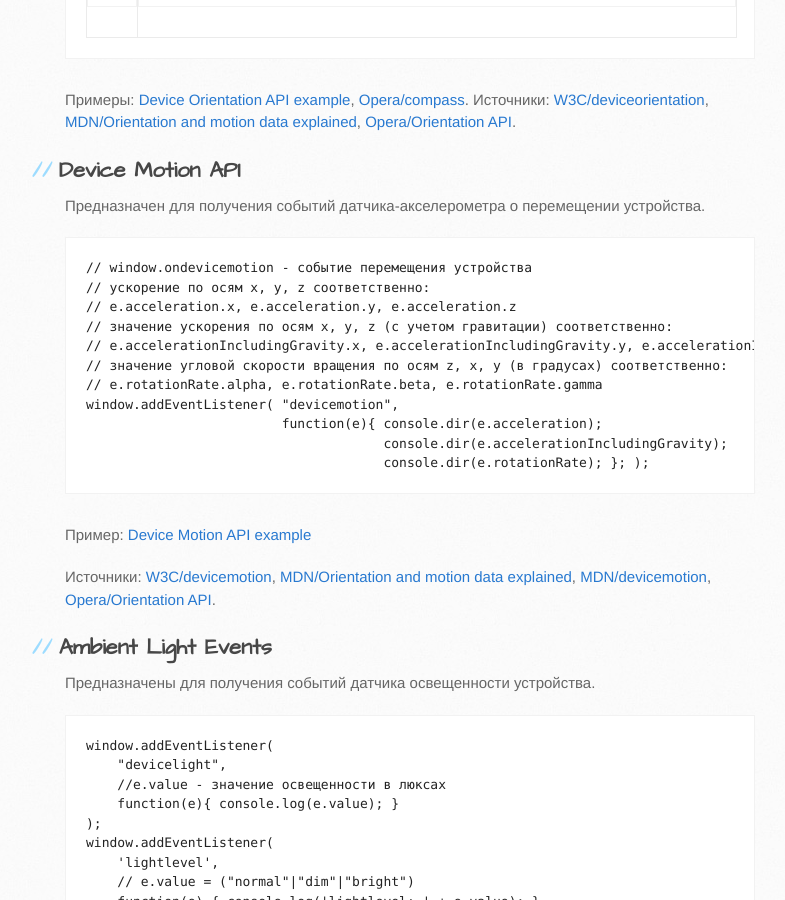
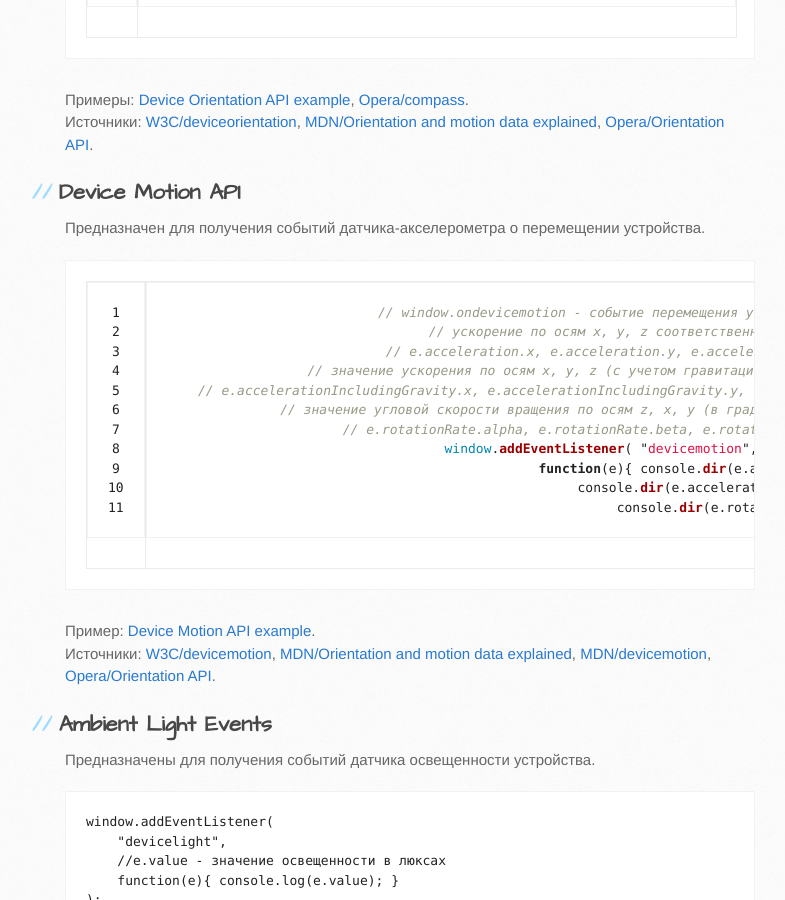
Before and after one commit to sergeymakoveev/sergeymakoveev.github.com, a Jekyll site: the page built from _posts/2013-01-16-frontend-trends.md, in a window 1280 px wide and 900 px high, scrolled down 5452 px. Shown: the whole window, without its empty margins (105-890 px from the left). Built offline with Jekyll 4.4.1, drawn with Linux system fonts in a browser that asks for light colours; nearby versions of some CDN libraries; Markdown is read by kramdown in place of the engine named in the settings.

Commit message:
[edit] _posts/2013-01-16-frontend-trends.md

```diff
--- a/_posts/2013-01-16-frontend-trends.md
+++ b/_posts/2013-01-16-frontend-trends.md
@@ -256,21 +256,24 @@
 ##Device Motion API
 Предназначен для получения событий датчика-акселерометра о перемещении устройства.
 
-<pre>// window.ondevicemotion - событие перемещения устройства
-// ускорение по осям x, y, z соответственно:
-// e.acceleration.x, e.acceleration.y, e.acceleration.z
-// значение ускорения по осям x, y, z (с учетом гравитации) соответственно:
-// e.accelerationIncludingGravity.x, e.accelerationIncludingGravity.y, e.accelerationIncludingGravity.z
-// значение угловой скорости вращения по осям z, x, y (в градусах) соответственно:
-// e.rotationRate.alpha, e.rotationRate.beta, e.rotationRate.gamma
-window.addEventListener( "devicemotion",
-                         function(e){ console.dir(e.acceleration);
-                                      console.dir(e.accelerationIncludingGravity);
-                                      console.dir(e.rotationRate); }; );
-</pre>
+{% highlight js linenos %}
+
+    // window.ondevicemotion - событие перемещения устройства
+    // ускорение по осям x, y, z соответственно:
+    // e.acceleration.x, e.acceleration.y, e.acceleration.z
+    // значение ускорения по осям x, y, z (с учетом гравитации) соответственно:
+    // e.accelerationIncludingGravity.x, e.accelerationIncludingGravity.y, e.accelerationIncludingGravity.z
+    // значение угловой скорости вращения по осям z, x, y (в градусах) соответственно:
+    // e.rotationRate.alpha, e.rotationRate.beta, e.rotationRate.gamma
+    window.addEventListener( "devicemotion",
+                             function(e){ console.dir(e.acceleration);
+                                          console.dir(e.accelerationIncludingGravity);
+                                          console.dir(e.rotationRate); }; );
+
+{% endhighlight %}
+
 **Пример**:
-[Device Motion API example](https://c9.io/sergeymakoveev/examples/workspace/2013.01.trends-of-frontend/api.devicemotion.html)
-
+[Device Motion API example](https://c9.io/sergeymakoveev/examples/workspace/2013.01.trends-of-frontend/api.devicemotion.html).
 **Источники**:
 [W3C/devicemotion](http://www.w3.org/TR/orientation-event/#devicemotion),
 [MDN/Orientation and motion data explained](https://developer.mozilla.org/en-US/docs/DOM/Orientation_and_motion_data_explained),
```
